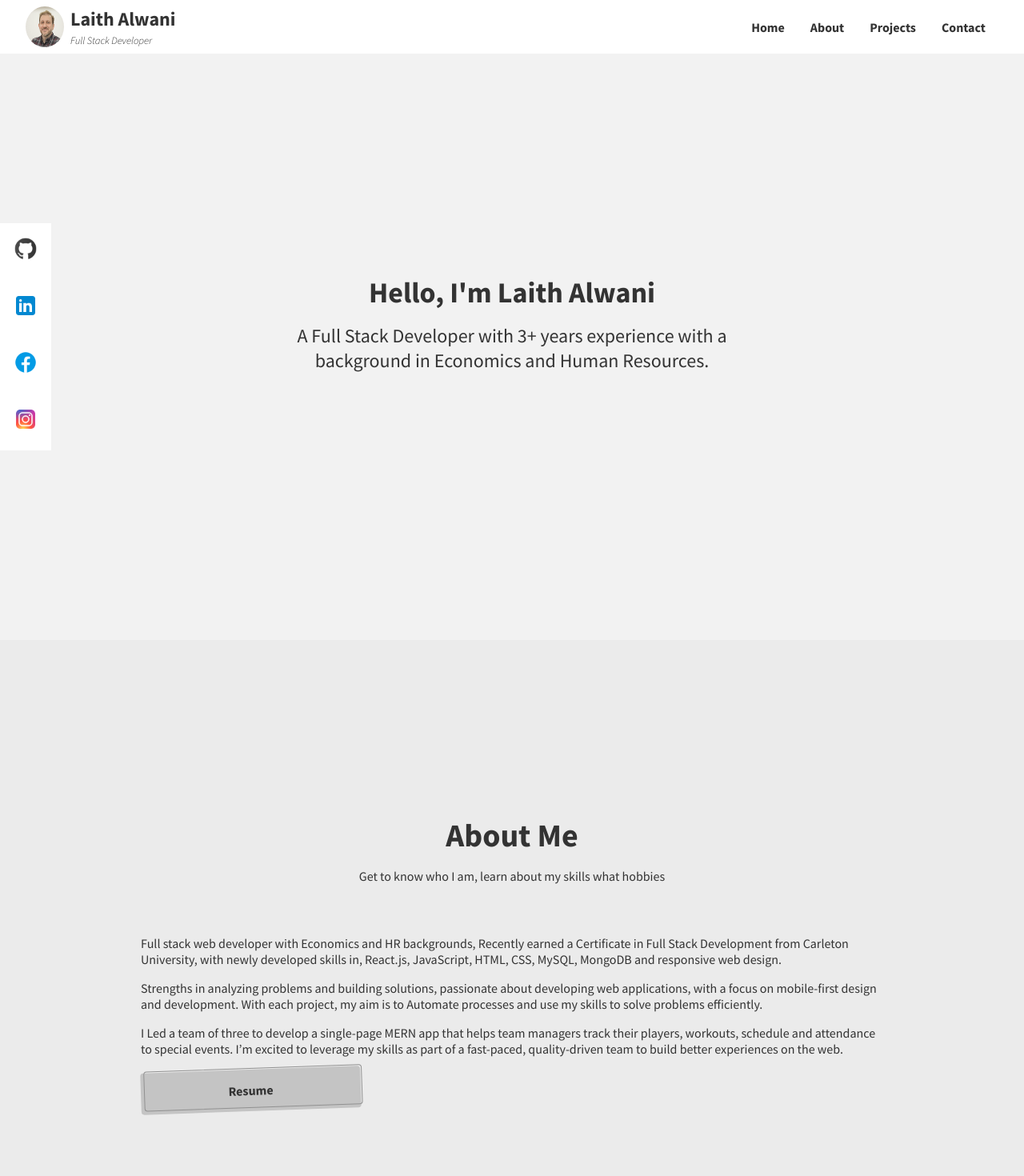
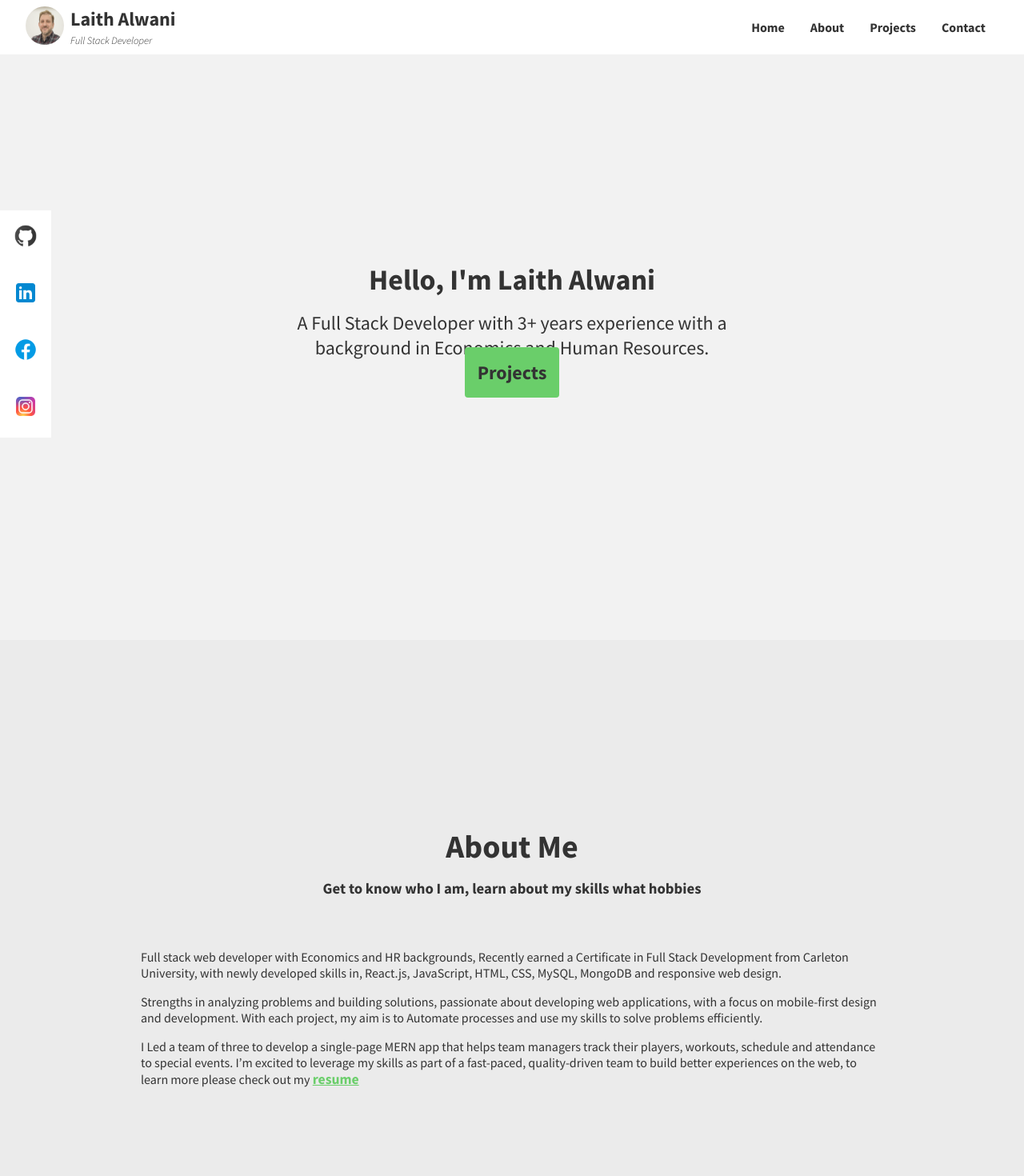
Before and after one commit to LaithAlwani/LaithAlwani, a Next.js app: page / in a window 1280 px wide. Shown: the top 1470 px of the page at 80% size. Built offline with nearby package versions, Linux system fonts and the light colour scheme.

Commit message:
changes btn colors and updates to nextjs 13

```diff
--- a/components/About.jsx
+++ b/components/About.jsx
@@ -4,6 +4,7 @@ import Header from "./Header";
 export default function About() {
   return (
     <section className="section bg-white" id="about">
+
       <Header
         header="About Me"
         subHeader="Get to know who I am, learn about my skills what hobbies"
@@ -23,11 +24,11 @@ export default function About() {
           I Led a team of three to develop a single-page MERN app that helps team managers track
           their players, workouts, schedule and attendance to special events. I’m excited to
           leverage my skills as part of a fast-paced, quality-driven team to build better
-          experiences on the web.
+          experiences on the web, to learn more please check out my <a href="./resume.docx" target="_blank" rel="noreferrer" className="cv-link">
+          resume
+        </a>
         </p>
-        <a href="./resume.docx" target="_blank" rel="noreferrer" className="btn">
-          Resume
-        </a>
+
       </div>
     </section>
   );
--- a/components/Header.jsx
+++ b/components/Header.jsx
@@ -4,7 +4,7 @@ export default function Header({header, subHeader}) {
   return (
     <div className='header'>
       <h2>{header}</h2>
-      <p>{subHeader}</p>
+      <h3>{subHeader}</h3>
     </div>
   )
 }
--- a/components/Main.jsx
+++ b/components/Main.jsx
@@ -1,3 +1,4 @@
+import Link from "next/link";
 import socialLinks from "../utils/SocialLinksList"
 import SocialLink from "./ui/SocialLink";
 export default function Main() {
@@ -12,6 +13,7 @@ export default function Main() {
         <p>
           A Full Stack Developer with 3+ years experience with a background in Economics and Human Resources.
         </p>
+        <Link href="#projects" className="btn">Projects</Link>
       </div>
     </section>
   );
--- a/components/ui/SocialLink.js
+++ b/components/ui/SocialLink.js
@@ -4,10 +4,8 @@ import Image from "next/image";
 export default function SocialLink({ link }) {
   const { path, label, icon, alt } = link;
   return (
-    <Link href={path}>
-      <a target="_blank" rel="noreferrer" aria-label={label}>
-        <Image src={icon} alt={alt} width={32} height={32} />
-      </a>
+    <Link href={path} target="_blank" rel="noreferrer" aria-label={label}>
+      <Image src={icon} alt={alt} width={32} height={32} />
     </Link>
   );
 }
--- a/styles/globals.css
+++ b/styles/globals.css
@@ -81,9 +81,19 @@ nav {
 .header {
   text-align: center;
   margin-block-end: 2rem;
+  padding-inline: 0.5rem;
 }
 .header h2 {
   font-size: 2.5rem;
+}
+
+.btn{
+  background-color: #6ace6a;
+  padding: 1rem;
+  font-weight: 700;
+  border: none;
+  border-radius: 0.25rem;
+  text-align: center;
 }
 
 .social-links-main{
@@ -107,6 +117,13 @@ nav {
 .main p{
   max-width: 40rem;
   margin: auto;
+}
+
+.cv-link{
+  color: #6ace6a;
+  padding: 0;
+  font-size: 1.1rem;
+  text-decoration: underline;
 }
 
 .projects{
@@ -212,13 +229,18 @@ footer span {
   .social-links-main{
     display: none;
   }
+  .btn{
+    width: 100%;
+  }
   #main {
     width: 100%;
   }
 }
 
-.btn {
-  background-color: #c4c4c4;
+
+
+/* .btn {
+  background-color: #6ace6a;
   border: 0 solid #e5e7eb;
   border-radius: 0.25rem;
   box-sizing: border-box;
@@ -228,7 +250,7 @@ footer span {
   justify-content: center;
   line-height: 1.75rem;
   padding: 0.75rem 1.65rem;
-  margin-top: 0.5rem;
+  margin: 1rem auto;
   position: relative;
   text-align: center;
   text-decoration: none #333 solid;
@@ -250,7 +272,7 @@ footer span {
 .btn:after {
   content: "";
   position: absolute;
-  border: 0.07rem solid rgb(145, 145, 145);
+  border: 0.07rem solid;
   border-radius: 0.25rem;
   bottom: 0.25rem;
   left: 0.25rem;
@@ -263,4 +285,4 @@ footer span {
   bottom: 0.1rem;
   left: 0.1rem;
   transform: none;
-}
+} */
```
Also changed, not shown: package.json (+4 -4 lines), 1 other file (tests, documents, lock files or other folders).
